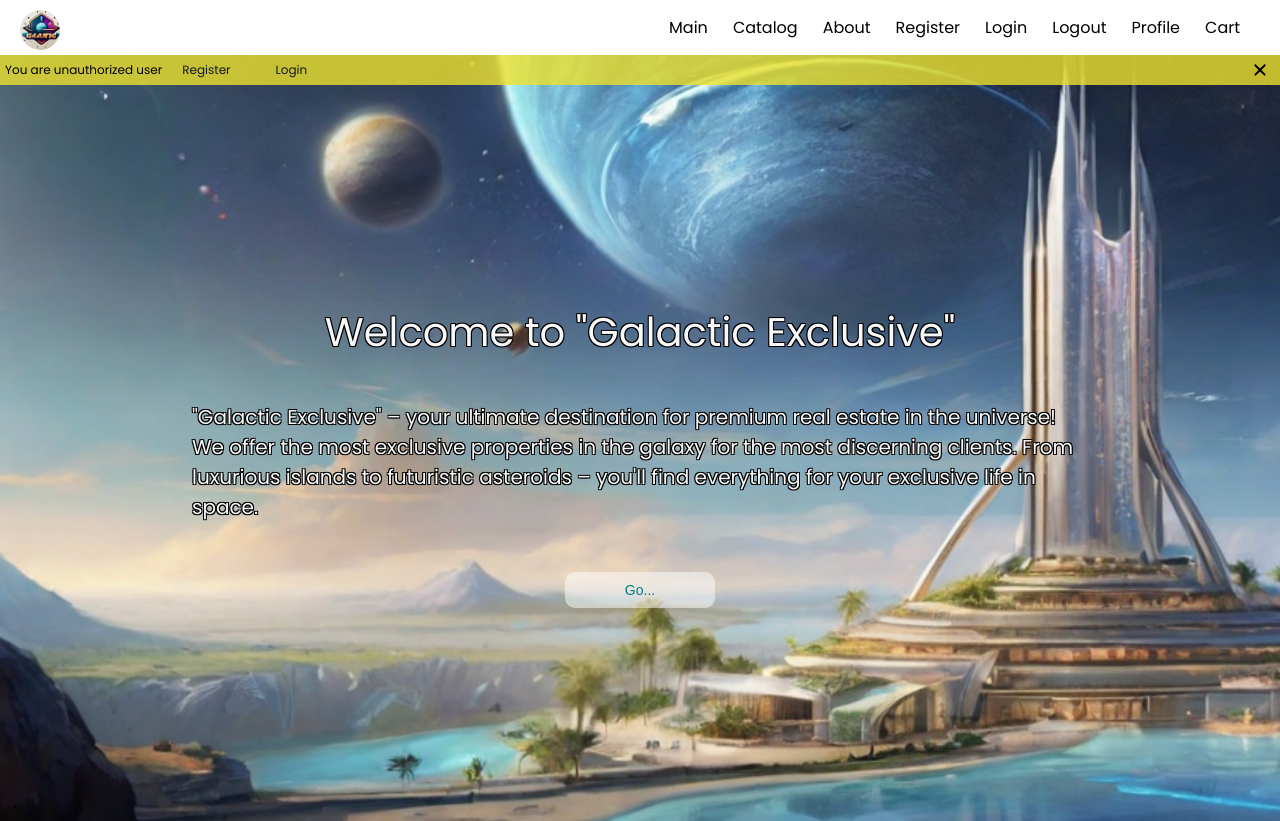
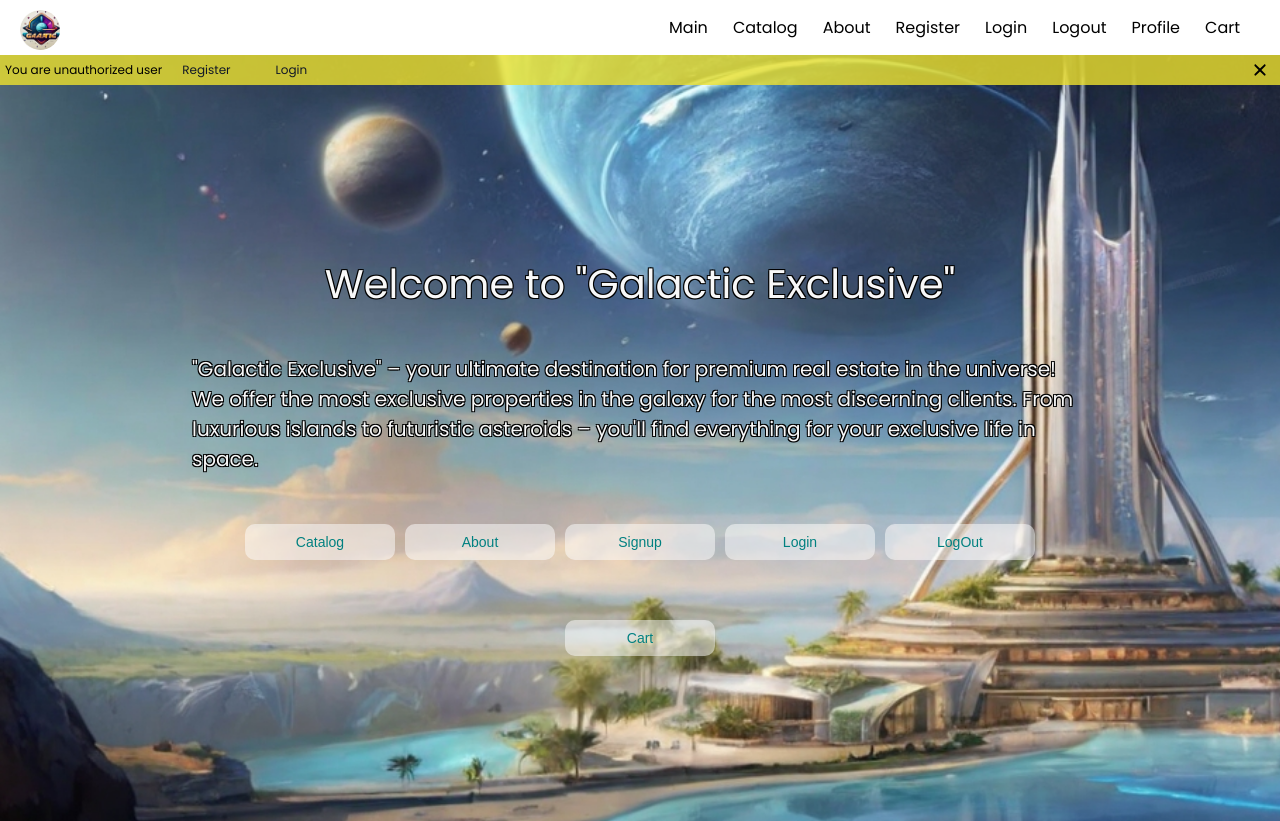
Before and after one commit to peregreenus/DEVS-eCommerce-App, a React app: page / in a window 1280 px wide. Shown: the top 821 px of the page. Built offline with nearby package versions, Linux system fonts and the light colour scheme; no server answers.

Commit message:
feat: add buttons to the main page according to rss ecomm-2_17 (#92)
* feat: add buttons to the main page according to rss ecomm-2_17

* refactor: array buttons

* fix: animation buttons

```diff
--- a/src/view/components/common/Button/button.css
+++ b/src/view/components/common/Button/button.css
@@ -10,7 +10,7 @@
   width: 15rem;
   padding: 1rem;
   background-color: rgba(255, 255, 255, 0.5);
-  translate: 0.4sec all;
+  transition: 0.4s all ease-in;
 }
 
 .btn-center {
--- a/src/view/pages/Main/greeting.module.css
+++ b/src/view/pages/Main/greeting.module.css
@@ -2,4 +2,11 @@
   background-image: url('../../../assets/img/Default_draw_a_picture_about_Welcome_to_Galactic_Exclusive_yo_1.jpg');
   background-repeat: no-repeat;
   background-size: cover;
+
+  .wrapper {
+    display: flex;
+    flex-wrap: wrap;
+    justify-content: center;
+    gap: 1rem;
+  }
 }
--- a/src/view/pages/Main/greeting.tsx
+++ b/src/view/pages/Main/greeting.tsx
@@ -7,9 +7,18 @@ import * as classesMain from './main.module.css';
 function Greeting() {
   const navigate = useNavigate();
 
-  const goToCatalog = () => {
-    navigate('/catalog');
+  const goToPage = (path: string) => {
+    navigate(path);
   };
+
+  const buttons = [
+    { path: '/catalog', label: 'Catalog' },
+    { path: '/about', label: 'About' },
+    { path: '/signup', label: 'Signup' },
+    { path: '/login', label: 'Login' },
+    { path: '/logout', label: 'LogOut' },
+    { path: '/cart', label: 'Cart' }
+  ];
 
   return (
     <section className={`${classes.greeting} ${classesMain.mainSection}`}>
@@ -21,9 +30,17 @@ function Greeting() {
           clients. From luxurious islands to futuristic asteroids – you&apos;ll find everything for
           your exclusive life in space.
         </p>
-        <MyButton type="button" className="btn-center" onClick={goToCatalog}>
-          Go...
-        </MyButton>
+        <div className={classes.wrapper}>
+          {buttons.map((button) => (
+            <MyButton
+              key={button.path}
+              type="button"
+              className="btn-center"
+              onClick={() => goToPage(button.path)}>
+              {button.label}
+            </MyButton>
+          ))}
+        </div>
       </div>
     </section>
   );
```
